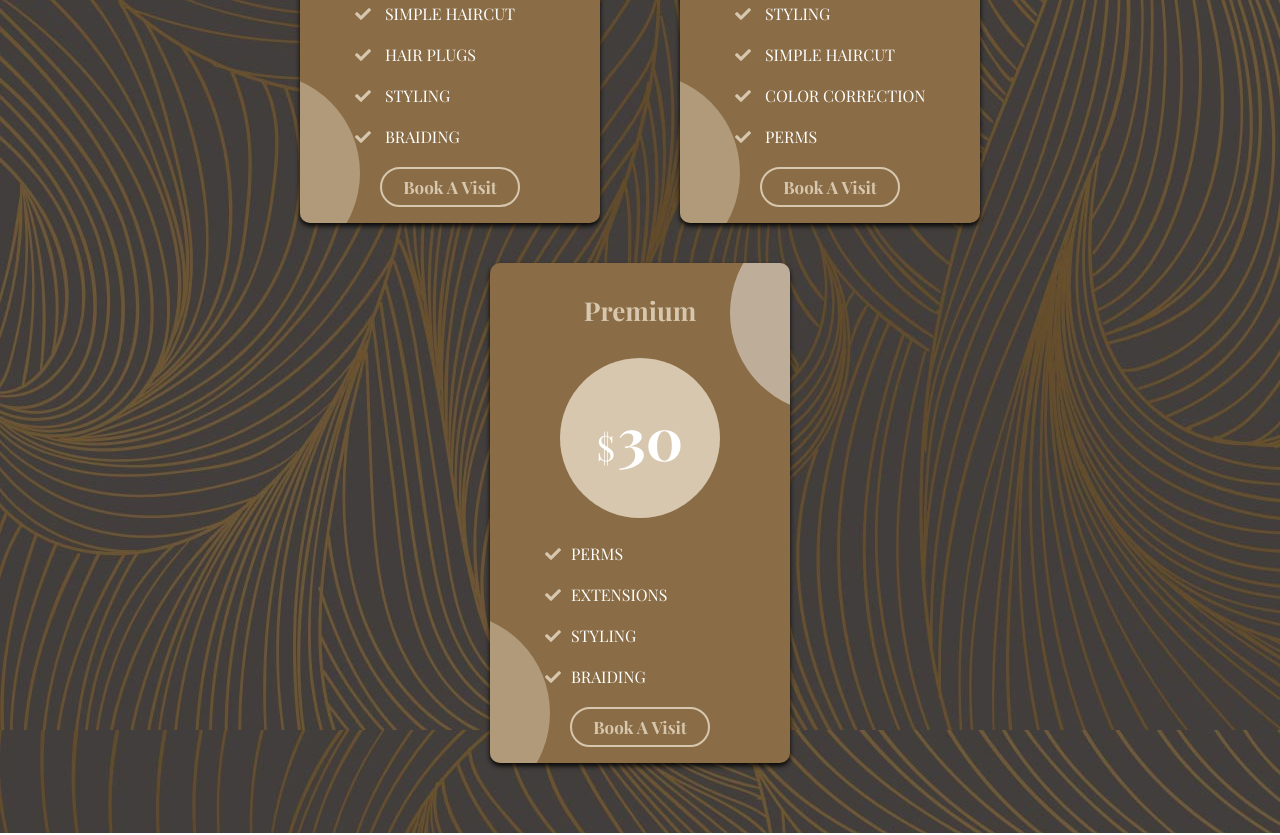
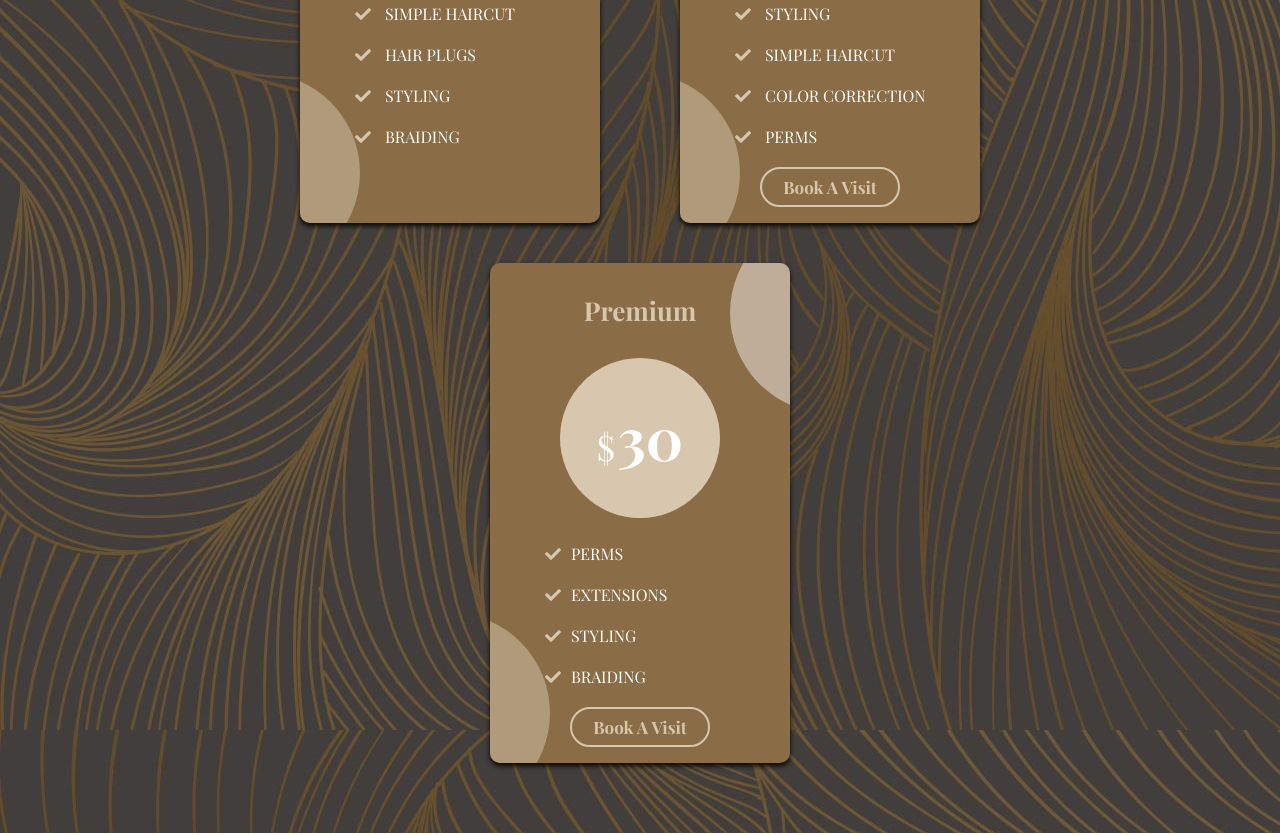
Before and after one commit to Parad0x-143/JW-Salon, a plain HTML site: page index.html in a window 1280 px wide. Shown: the part 3690-4525 px from the top of the page. Drawn offline with nearby package versions, Linux system fonts and the light colour scheme; a web font is replaced by a local one.

Commit message:
Update index.html

```diff
--- a/index.html
+++ b/index.html
@@ -209,7 +209,7 @@
             <li> <i class="fas fa-check"></i> Styling</li>
             <li> <i class="fas fa-check"></i> Braiding</li>
           </ul>
-          <a href="#"><button>book a visit</button></a>
+
         </div>
 
         <div class="box">
```
